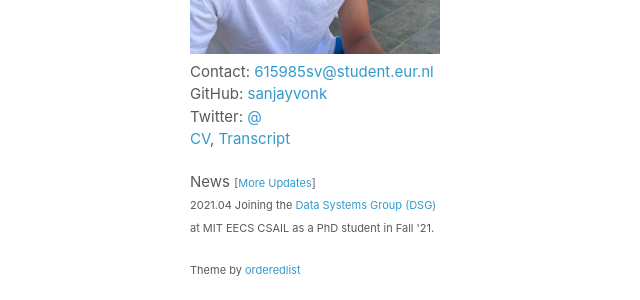
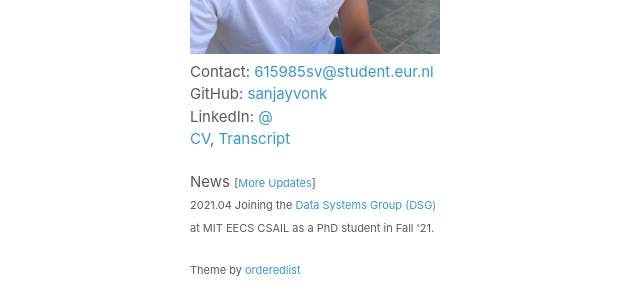
Before and after one commit to sanjayvonk/sanjayvonk.github.io, a Jekyll site: the page built from page1.md, in a window 1280 px wide. Shown: the part 388-688 px from the top of the page, without its empty margins (0-640 px from the left). Built offline with Jekyll 4.4.1, drawn with Linux system fonts in a browser that asks for light colours; our own code applies the rules of GitHub Pages for plain Markdown files.

Commit message:
Added Linkedin instead of Twitter

```diff
--- a/_layouts/default.html
+++ b/_layouts/default.html
@@ -49,7 +49,7 @@ layout: none
         <p>
           Contact: <a href="mailto:{{ site.email }}">{{ site.email }}</a><br>
           GitHub: <a href="https://github.com/{{ site.github_username }}">{{ site.github_username }}</a><br>
-          Twitter: <a href="https://twitter.com/{{ site.twitter_username }}">@{{ site.twitter_username }}</a><br>
+          LinkedIn: <a href="https://linkedin.com/in/{{ site.linkedin_username }}">@{{ site.linkedin_username }}</a><br>
           <a href="docs/CVs/CV.pdf">CV</a>, <a href="docs/Transcripts/Transcript_2024_11_29.pdf">Transcript</a>
         </p>
 
```
